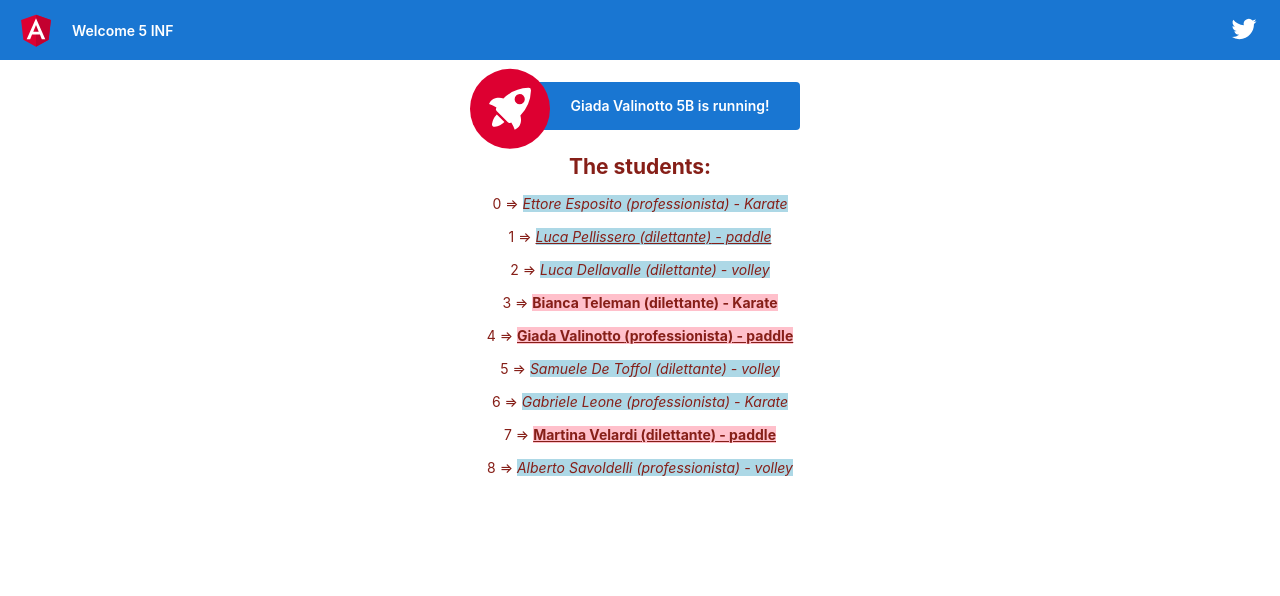
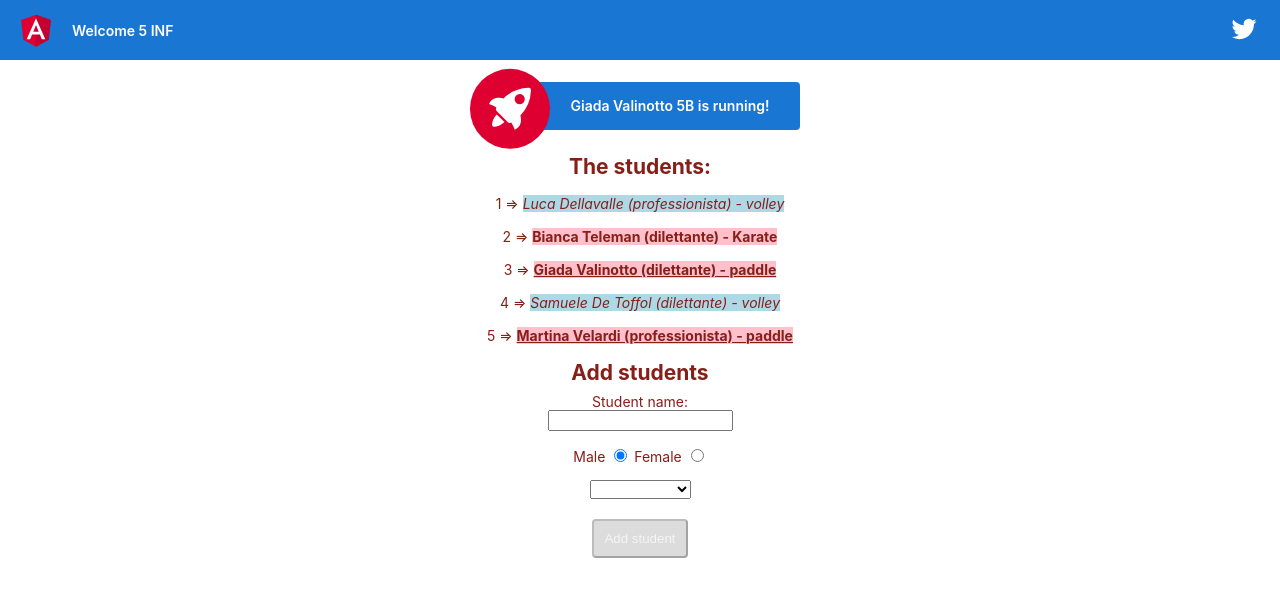
Before and after one commit to vallauri-ict/angular-course-Giada-Valinotto, an Angular app in the folder angular-course/: page / in a window 1280 px wide. Shown: the top 596 px of the page. Built offline with nearby package versions, Linux system fonts and the light colour scheme.

Commit message:
ngModel and ViewChild
ngMode and ViewChild to add students to the list

```diff
--- a/angular-course/src/app/app.component.css
+++ b/angular-course/src/app/app.component.css
@@ -15,6 +15,22 @@ h5,
 h6,
 .student {
   margin: 8px 0;
+}
+.genderSelection
+{
+  display: inline-block;
+  text-align: center;
+}
+button{
+  background-color:#125699;
+  color: whitesmoke;
+  padding: 10px;
+  margin: 20px auto;
+  border-radius: 4px;
+}
+
+button:disabled{
+  background-color: gainsboro;
 }
 
 p {
--- a/angular-course/src/app/app.component.html
+++ b/angular-course/src/app/app.component.html
@@ -35,8 +35,28 @@
     {{item.name}} - {{item.hobby}}
   </div> -->
   <!--<app-student *ngFor="let item of studentList" [student]="item"></app-student>-->
+
   <div class="student" *ngFor="let item of studentList; let i = index">
-    <span>{{i}} => </span>
+    <span>{{i+1}} => </span>
     <app-student [student]="item"></app-student>
   </div>
+
+  <h2>Add students</h2>
+  <label for="txtName"> Student name: </label>
+  <input type="text" id="txtName" #txtName [(ngModel)]="studentName">
+  <span style="margin-top: 15px;"></span>
+  <div class="genderSelection">
+    <label for="male"> Male </label>
+    <input type="radio" id="male" value="M" name="gender" [(ngModel)]="studentGender">
+    <label for="female"> Female </label>
+    <input type="radio" id="female" value="F" name="gender" [(ngModel)]="studentGender">
+  </div>
+  <span style="margin-top: 15px;"></span>
+  <select [(ngModel)]="studentHobby">
+    <option *ngFor="let hobby of hobbies; let i = index" [value]="hobby">{{hobbies[i]}}</option>
+  </select>
+  <button [disabled]="studentName.length==0" (click)="onCreateStudent()">
+  Add student
+  </button>
+
 </div>
--- a/angular-course/src/app/app.component.ts
+++ b/angular-course/src/app/app.component.ts
@@ -1,4 +1,4 @@
-import { Component, OnInit } from '@angular/core';
+import { Component, OnInit, ViewChild, ElementRef } from '@angular/core';
 
 @Component({
   selector: 'app-root',
@@ -6,17 +6,30 @@ import { Component, OnInit } from '@angular/core';
   styleUrls: ['./app.component.css']
 })
 export class AppComponent{
+  @ViewChild("txtName") txtName !: ElementRef;
   title = 'Giada Valinotto 5B';
 
   studentList = [
-    {name:'Ettore Esposito', hobby:'Karate', gender:'M', isPro: false},
-    {name:'Luca Pellissero',hobby:'paddle',gender:'M', isPro: false},
+    // {name:'Ettore Esposito', hobby:'karate', gender:'M', isPro: false},
+    // {name:'Luca Pellissero',hobby:'paddle',gender:'M', isPro: false},
     {name:'Luca Dellavalle',hobby:'volley',gender:'M', isPro: false},
     {name:'Bianca Teleman', hobby:'Karate', gender:'F', isPro: false},
     {name:'Giada Valinotto',hobby:'paddle',gender:'F', isPro: false},
     {name:'Samuele De Toffol',hobby:'volley',gender:'M', isPro: false},
-    {name:'Gabriele Leone', hobby:'Karate', gender:'M', isPro: false},
+    // {name:'Gabriele Leone', hobby:'Karate', gender:'M', isPro: false},
     {name:'Martina Velardi',hobby:'paddle',gender:'F', isPro: false},
-    {name:'Alberto Savoldelli',hobby:'volley',gender:'M', isPro: false},
+    // {name:'Alberto Savoldelli',hobby:'volley',gender:'M', isPro: false},
   ]
+  hobbies = ['karate','paddle','volley','golf','tennis','programming'];
+  //studentList:any[]=[]
+  studentName:string = "";
+  studentGender: string="M";
+  studentHobby : string="";
+
+  onCreateStudent(){
+    let newStudent={name:this.studentName, hobby:this.studentHobby,"gender":this.studentGender, isPro: false};
+    this.studentList.push(newStudent);
+    this.studentName="";
+    console.log(this.studentList);
+  }
 }
--- a/angular-course/src/app/app.module.ts
+++ b/angular-course/src/app/app.module.ts
@@ -3,6 +3,7 @@ import { NgModule } from '@angular/core';
 
 import { AppComponent } from './app.component';
 import { StudentComponent } from './student/student.component';
+import { FormsModule } from '@angular/forms';
 
 @NgModule({
   declarations: [
@@ -11,6 +12,7 @@ import { StudentComponent } from './student/student.component';
   ],
   imports: [
     BrowserModule,
+    FormsModule
   ],
   providers: [],
   bootstrap: [AppComponent]
```
